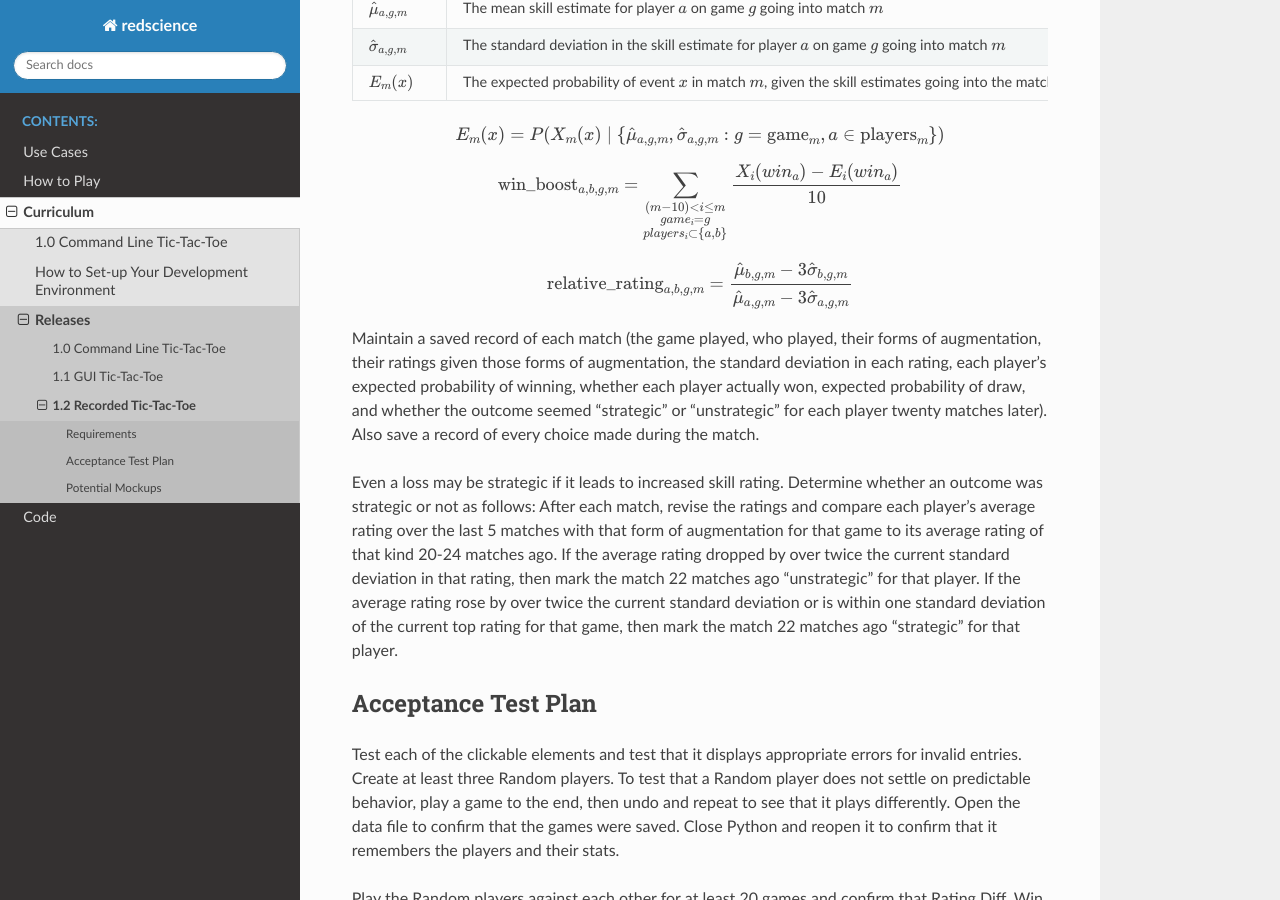
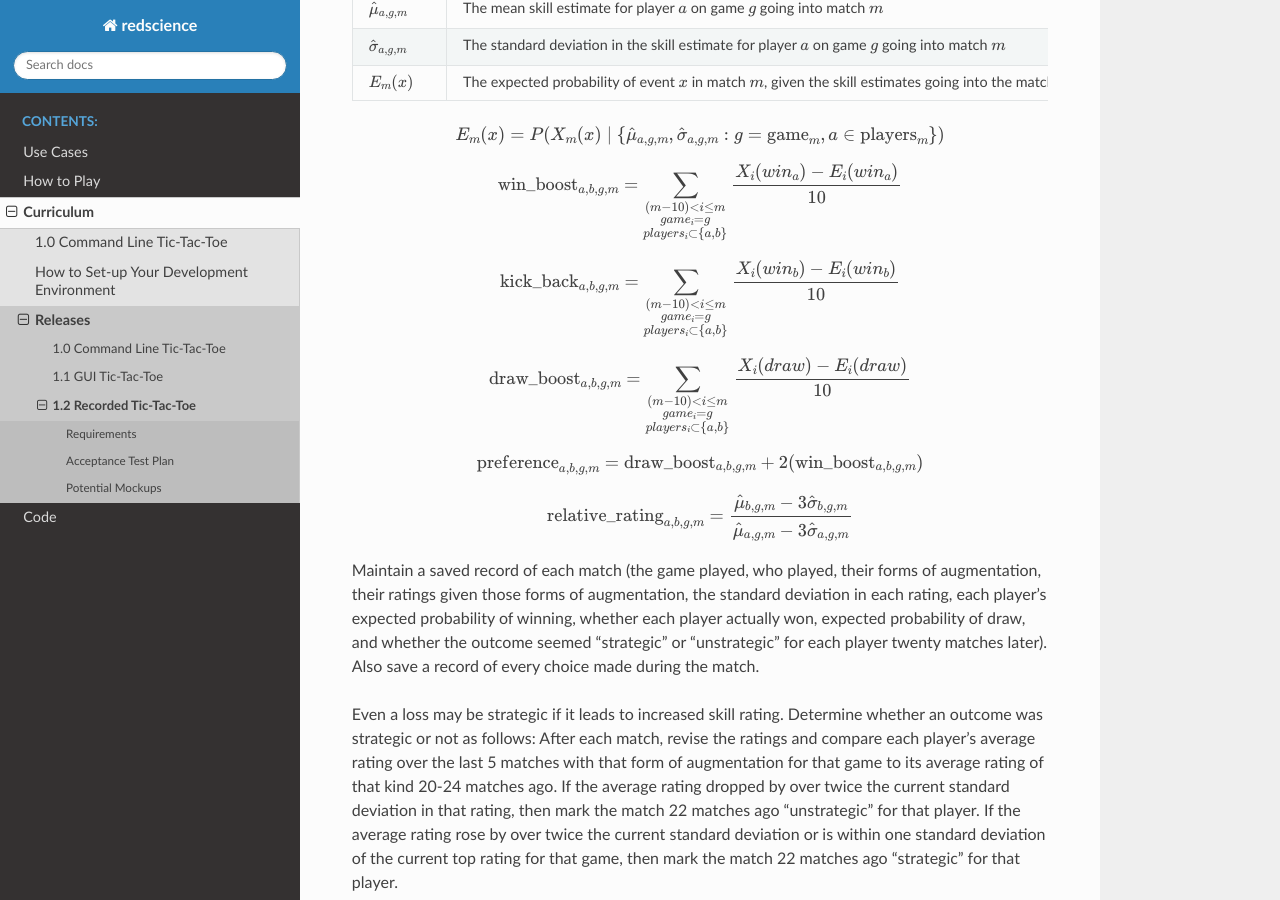
Before and after one commit to ChrisSantosLang/redscience, a Sphinx documentation site: the page built from docs/source/releases/recorded.rst, in a window 1280 px wide and 900 px high, scrolled down 2817 px. Built offline with Sphinx 7.4.7 and the Read the Docs theme 2.0.0, drawn with Linux system fonts in a browser that asks for light colours; pages that are not in the unit, such as notebooks, are missing from menus.

Commit message:
Update recorded.rst

```diff
--- a/docs/source/releases/recorded.rst
+++ b/docs/source/releases/recorded.rst
@@ -193,6 +193,29 @@ partner/opponent, display:
        \frac{X_i(win_a) - E_i(win_a)}{10}
 
 .. math::
+   \text{kick_back}_{a, b, g, m} =
+       \sum_{\substack{
+         (m-10) < i \le m \\
+         game_i = g \\
+         players_i \subset \{a, b\}
+       }}
+       \frac{X_i(win_b) - E_i(win_b)}{10}
+
+.. math::
+   \text{draw_boost}_{a, b, g, m} =
+       \sum_{\substack{
+         (m-10) < i \le m \\
+         game_i = g \\
+         players_i \subset \{a, b\}
+       }}
+       \frac{X_i(draw) - E_i(draw)}{10}
+
+.. math::
+   \text{preference}_{a, b, g, m} =
+   \text{draw_boost}_{a, b, g, m} +
+   2 (\text{win_boost}_{a, b, g, m})
+
+.. math::
    \text{relative_rating}_{a, b, g, m} =
    \frac{\hat{\mu}_{b, g, m} - 3 \hat{\sigma}_{b, g, m}}
    {\hat{\mu}_{a, g, m} - 3 \hat{\sigma}_{a, g, m}}
```
